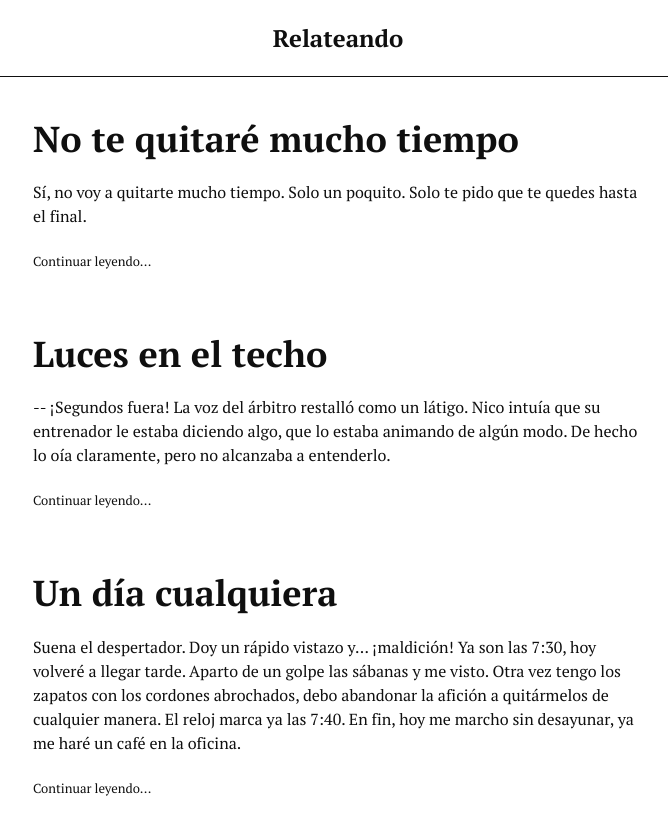
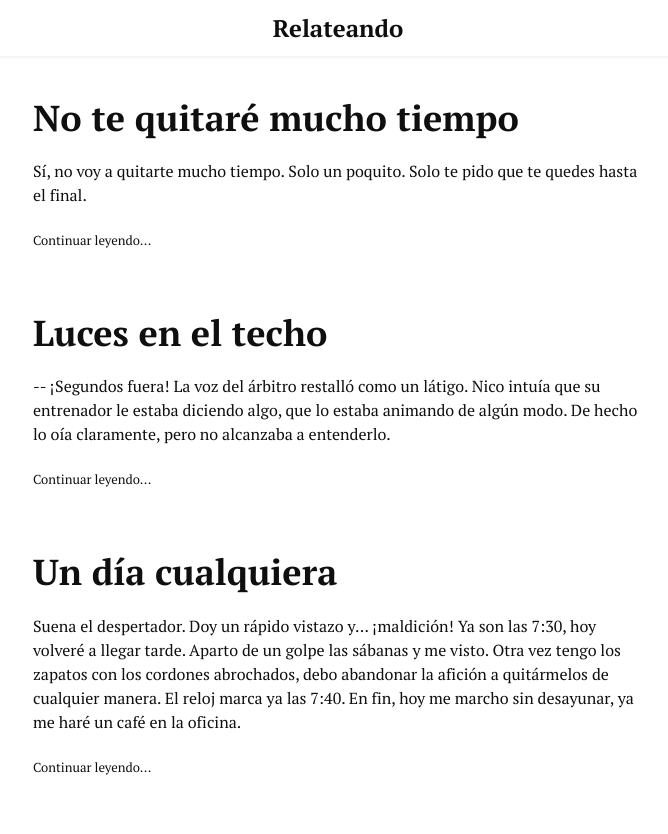
Before and after one commit to irikuo/relateando.es, a Next.js app: page / in a window 1280 px wide. Shown: the top 834 px of the page, without its empty margins (302-970 px from the left). Built offline with nearby package versions, Linux system fonts and the light colour scheme.

Commit message:
Minimal tweak on header style

```diff
--- a/components/Header.module.scss
+++ b/components/Header.module.scss
@@ -4,11 +4,11 @@
   background-color: $background-color;
   display: flex;
   justify-content: center;
-  padding: $default-spacing 0;
+  padding: $default-spacing/2 0;
   position: sticky;
   top: 0;
   width: 100%;
-  border-bottom: 1px solid $main-color;
+  box-shadow: 0 0 5px 0 rgba(0,0,0,.1);
 }
 
 .title {
```
